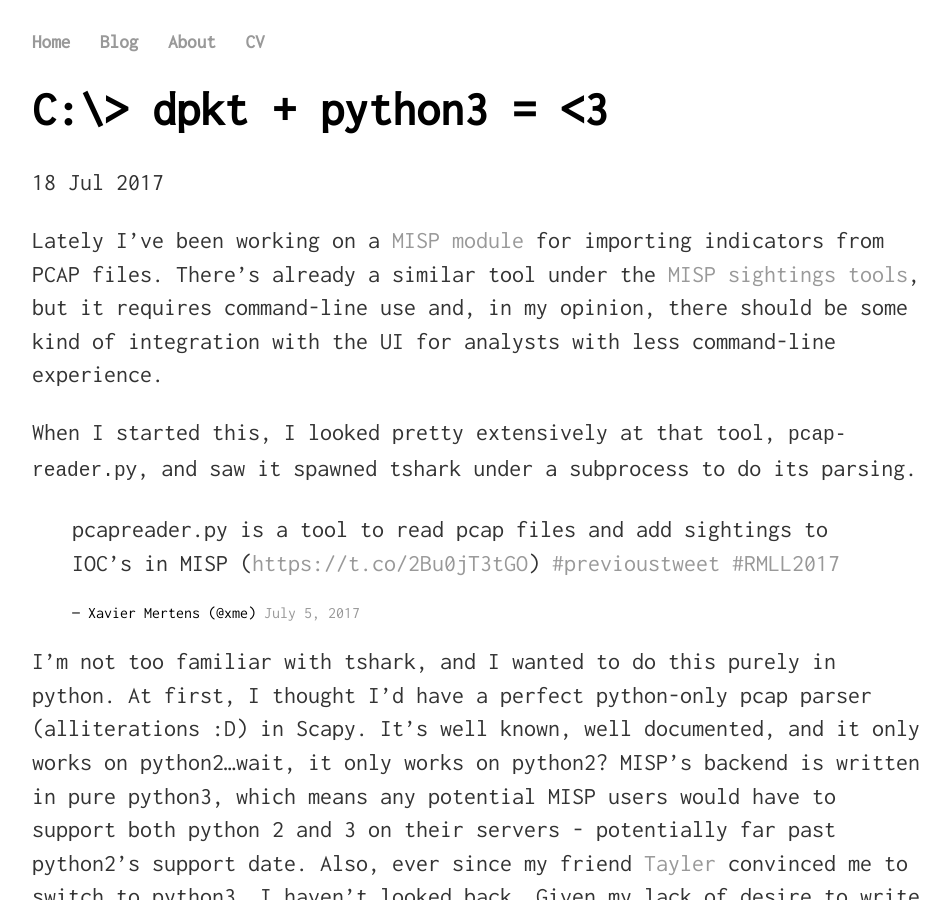
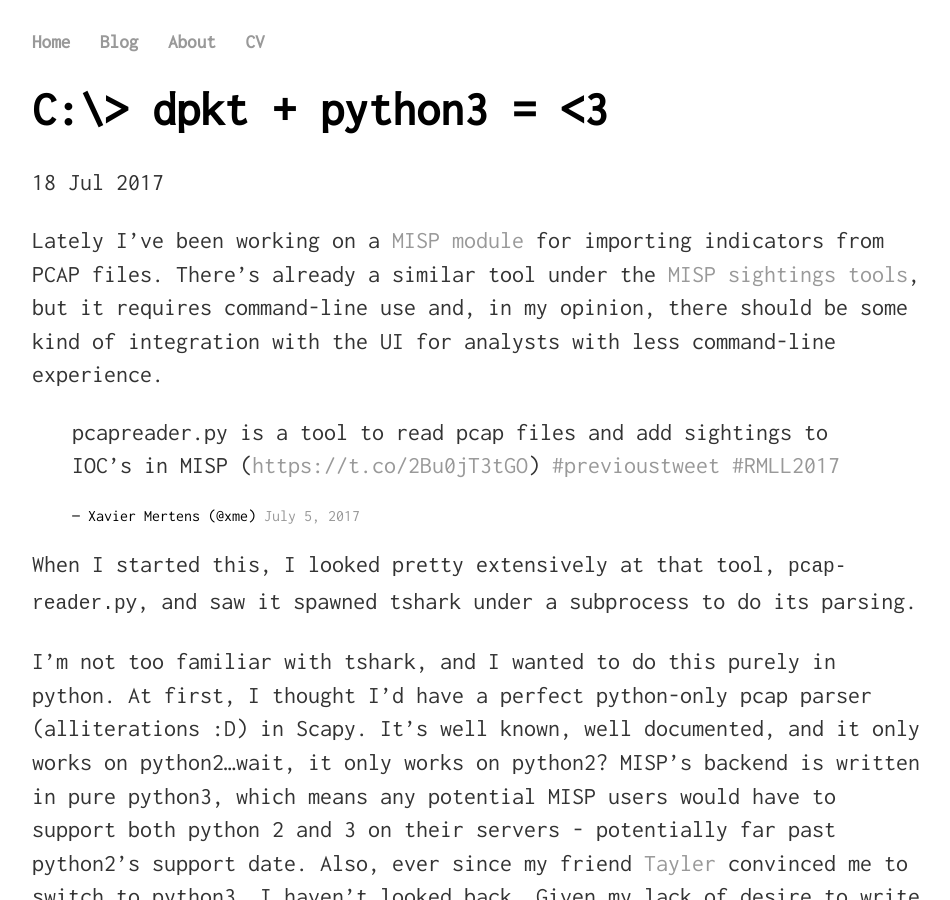
Before and after one commit to infosec-intern/infosec-intern.github.io, a Jekyll site: the page built from _posts/2017-07-18-dpkt-+-python3.md, in a window 1280 px wide and 900 px high. Shown: the whole window, without its empty margins (160-1110 px from the left). Built offline with Jekyll 4.4.1, drawn with Linux system fonts in a browser that asks for light colours; comment, search, counter and statistics services are not loaded.

Commit message:
moved pcapreader twitter embed up

```diff
--- a/_posts/2017-07-18-dpkt-+-python3.md
+++ b/_posts/2017-07-18-dpkt-+-python3.md
@@ -6,10 +6,10 @@ tags: python dpkt misp
 ---
 Lately I've been working on a [MISP module](https://github.com/MISP/misp-modules) for importing indicators from PCAP files. There's already a similar tool under the [MISP sightings tools](https://github.com/MISP/misp-sighting-tools), but it requires command-line use and, in my opinion, there should be some kind of integration with the UI for analysts with less command-line experience.
 
-When I started this, I looked pretty extensively at that tool, `pcap-reader.py`, and saw it spawned tshark under a subprocess to do its parsing.
-
 <blockquote class="twitter-tweet" data-lang="en"><p lang="en" dir="ltr">pcapreader.py is a tool to read pcap files and add sightings to IOC’s in MISP (<a href="https://t.co/2Bu0jT3tGO">https://t.co/2Bu0jT3tGO</a>) <a href="https://twitter.com/hashtag/previoustweet?src=hash">#previoustweet</a> <a href="https://twitter.com/hashtag/RMLL2017?src=hash">#RMLL2017</a></p>&mdash; Xavier Mertens (@xme) <a href="https://twitter.com/xme/status/882593164737089537">July 5, 2017</a></blockquote>
 <script async src="//platform.twitter.com/widgets.js" charset="utf-8"></script>
+
+When I started this, I looked pretty extensively at that tool, `pcap-reader.py`, and saw it spawned tshark under a subprocess to do its parsing.
 
 I'm not too familiar with tshark, and I wanted to do this purely in python. At first, I thought I'd have a perfect python-only pcap parser (alliterations :D) in Scapy. It's well known, well documented, and it only works on python2...wait, it only works on python2? MISP's backend is written in pure python3, which means any potential MISP users would have to support both python 2 and 3 on their servers - potentially far past python2's support date. Also, ever since my friend [Tayler](https://tayler.me) convinced me to switch to python3, I haven't looked back. Given my lack of desire to write in python2 again, and the lack of python2 support in MISP, I decided Scapy was a poor option. Back to the drawing board!
 
```
